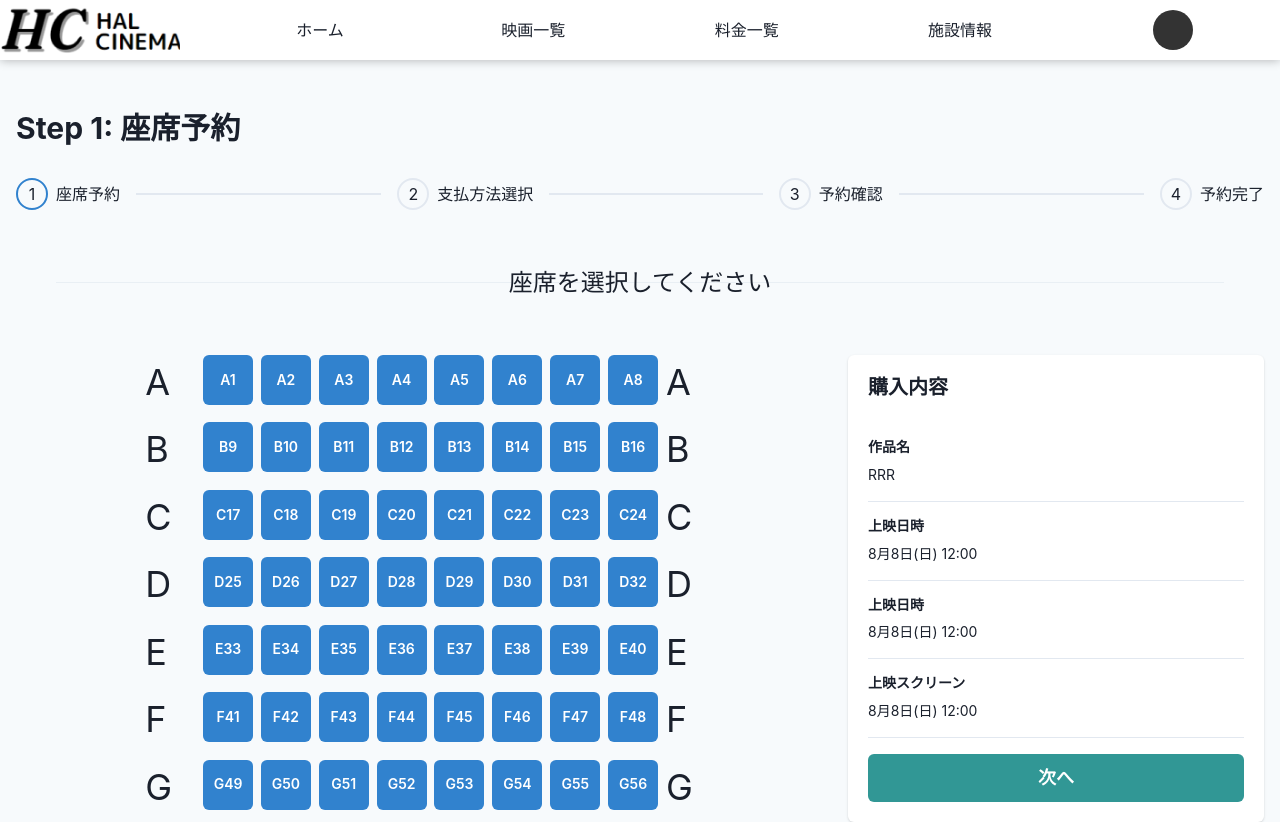
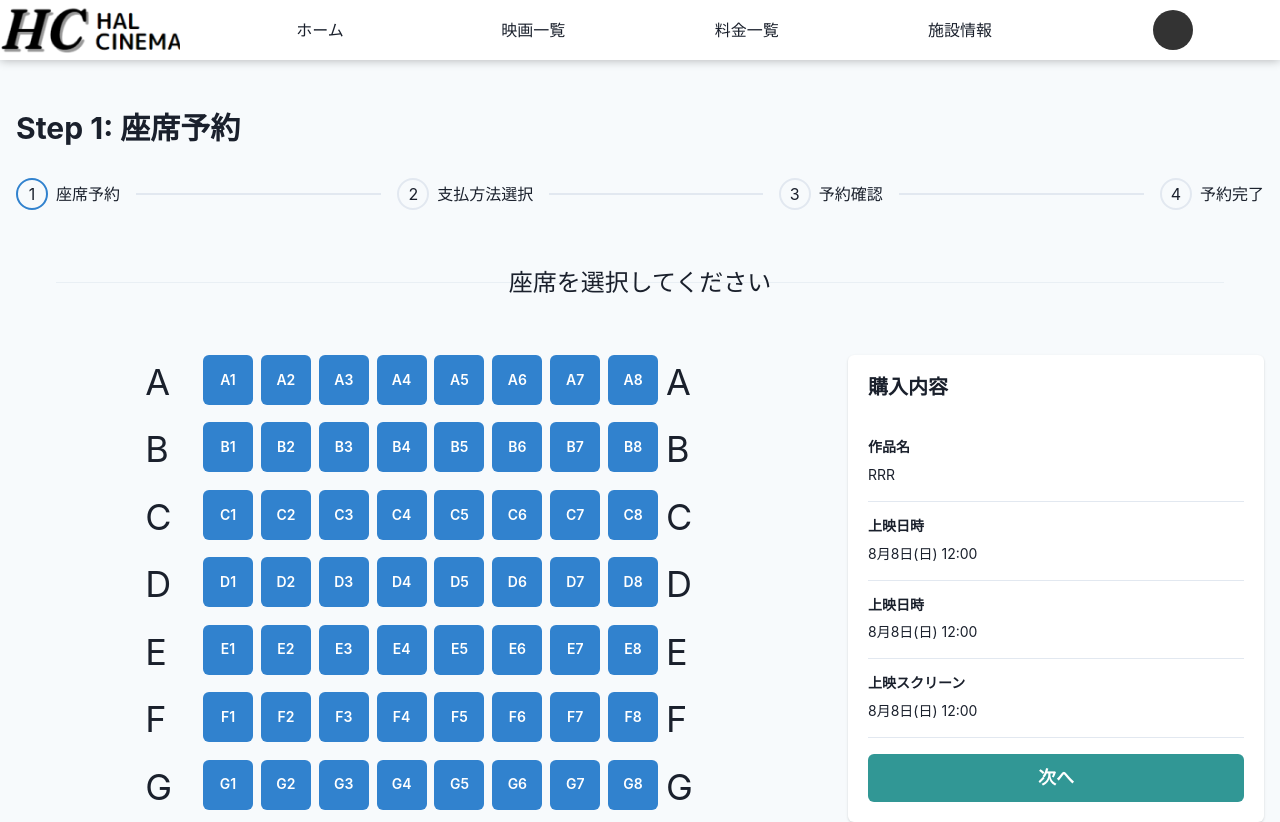
Before and after one commit to HALCinema1234/HALcinema_front, a Next.js app: page /reserve/reserve1 in a window 1280 px wide. Built offline with nearby package versions, Linux system fonts and the light colour scheme.

Commit message:
🐛 FIX: 座席のラベル表記を修正

```diff
--- a/src/components/ornagisms/reserve/SeatsContainerS.tsx
+++ b/src/components/ornagisms/reserve/SeatsContainerS.tsx
@@ -59,7 +59,7 @@ export const SeatsContainerS = ({ seats, onClick }: Props) => {
                     )}
                     <Seat
                         key={i}
-                        label={`${alphabets[Math.floor(i / 8)]}${i + 1}`}
+                        label={`${alphabets[Math.floor(i / 8)]}${(i + 1) % 8 == 0 ? 8 : (i + 1) % 8}`}
                         state={
                             isSelectedSeatsContainId(i) ? selectedSeats.find((seat) => seat.id == i)?.state! : 'vacant'
                         }
```
